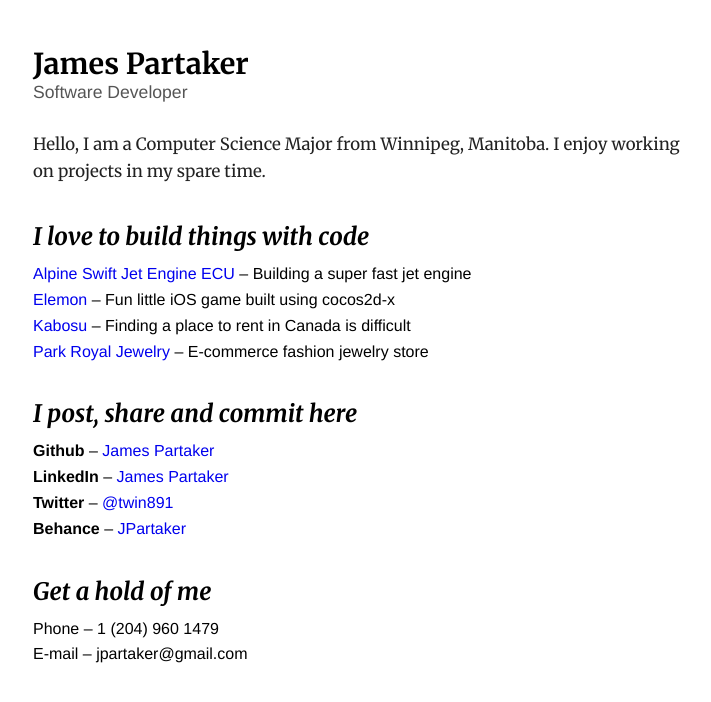
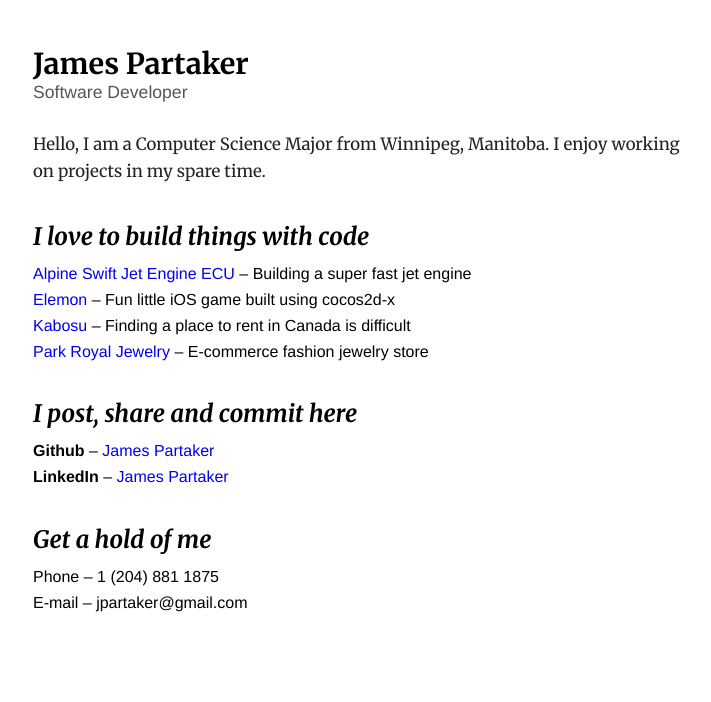
Before and after one commit to JamesPartaker/jamespartaker.github.io, a Jekyll site: the page built from index.html, in a window 1280 px wide. Shown: the top 702 px of the page, without its empty margins (282-993 px from the left). Built offline with Jekyll 4.4.1, drawn with Linux system fonts in a browser that asks for light colours.

Commit message:
Update phone number, remove some social links

```diff
--- a/_data/sociallinks.yml
+++ b/_data/sociallinks.yml
@@ -1,4 +1,2 @@
 - { website: Github,   url: "https://github.com/JamesPartaker",         username: James Partaker }
 - { website: LinkedIn, url: "http://www.linkedin.com/in/jamespartaker", username: James Partaker }
-- { website: Twitter,  url: "https://twitter.com/twin891",              username: "@twin891" }
-- { website: Behance,  url: "https://www.behance.net/jpartaker",        username: JPartaker }
--- a/index.html
+++ b/index.html
@@ -30,7 +30,7 @@ title: James Partaker - Software Developer
 
     <h3>Get a hold of me</h3>
     <ul>
-        <li>Phone &#8211; 1 (20<span class="obfuscate">3281</span>4) 960 14<span class="obfuscate">482002</span>79</li>
+        <li>Phone &#8211; 1 (20<span class="obfuscate">3281</span>4) 881 18<span class="obfuscate">482002</span>75</li>
         <li>E-mail &#8211; jpa<span class="obfuscate">vdfiuh</span>rtaker@gma<span class="obfuscate">sadkljf</span>il.com</li>
     </ul>
 
```
